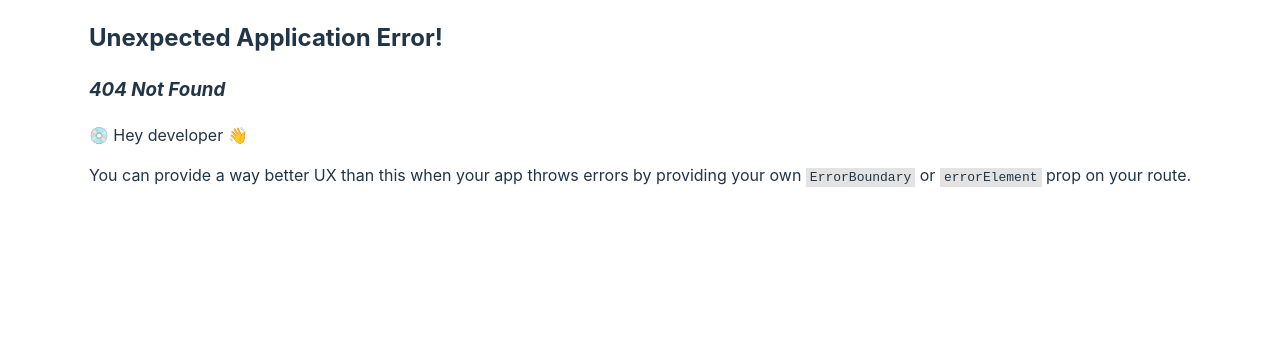
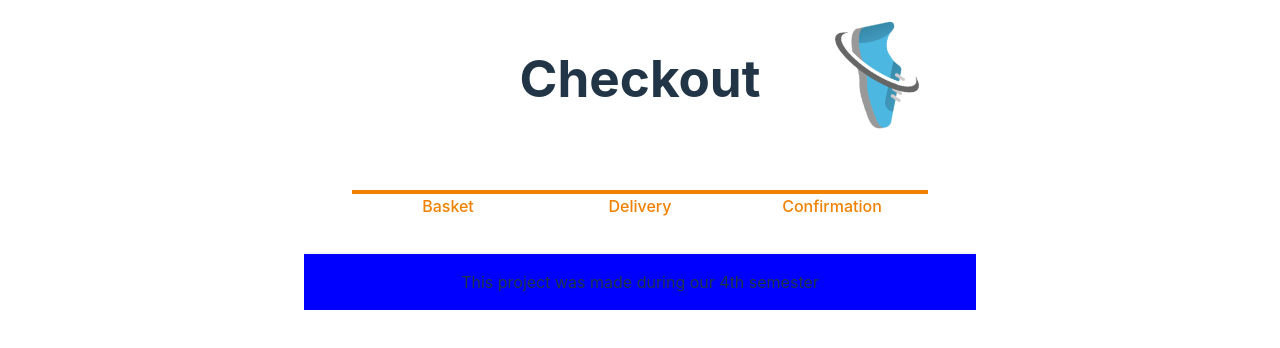
Before and after one commit to Jakob-SA/webstoreFrontend, a React (Vite) app: page /confirmation in a window 1280 px wide. Before the commit this address had no page. Shown: the top 348 px of the page. Built offline with nearby package versions, Linux system fonts and the light colour scheme.

Commit message:
Confirmation screen added

```diff
--- /dev/null
+++ b/src/components/confirmationScreen/confirmation.tsx
@@ -0,0 +1,19 @@
+import NavigationBar from "../header/NavigationBar";
+import Footer from "../header/footer";
+import Header from "../header/header";
+
+function Confirmation() {
+  return (
+    <>
+      <Header />
+      <NavigationBar />
+      <main>
+        <text />
+      </main>
+      <aside></aside>
+      <Footer />
+    </>
+  );
+}
+
+export default Confirmation;
--- a/src/components/header/NavigationBar.css
+++ b/src/components/header/NavigationBar.css
@@ -10,24 +10,36 @@ nav ul {
 }
 
 nav li {
+  height: 3rem;
   display: flex;
   align-items: center;
   justify-content: center;
 }
 
 nav li.active a {
+  text-align: center;
+  justify-content: center;
+  display: flex;
   color: #f08000;
   border-top: 0.3rem #f08000 solid;
   text-decoration: inherit;
+  width: 4rem;
 }
 
-nav a {
+nav li a {
+  text-align: center;
+  justify-content: center;
+  display: flex;
   color: #c0c0c0;
   border-top: 0.3rem #c0c0c0 solid;
   padding: 0 4rem;
+  width: 4rem;
+  text-align: center;
 }
-nav a:hover {
+
+nav li a:hover {
   color: #e2630258;
   border-top: 0.3rem #e2630258 solid;
   text-decoration: inherit;
+  font-size: 110%;
 }
--- a/src/components/header/NavigationBar.tsx
+++ b/src/components/header/NavigationBar.tsx
@@ -13,13 +13,26 @@ export default function NavigationBar() {
               ? "active"
               : location.pathname === "/delivery"
               ? "active"
+              : location.pathname === "/confirmation"
+              ? "active"
               : ""
           }
         >
           <Link to="/">Basket</Link>
         </li>
-        <li className={location.pathname === "/delivery" ? "active" : ""}>
+        <li
+          className={
+            location.pathname === "/delivery"
+              ? "active"
+              : location.pathname === "/confirmation"
+              ? "active"
+              : ""
+          }
+        >
           <Link to="/delivery">Delivery</Link>
+        </li>
+        <li className={location.pathname === "/confirmation" ? "active" : ""}>
+          <Link to="/confirmation">Confirmation</Link>
         </li>
       </ul>
     </nav>
--- a/src/routes.tsx
+++ b/src/routes.tsx
@@ -1,6 +1,7 @@
 import { RouteObject } from "react-router-dom";
 import App from "./App";
 import Delivery from "./components/delivery/delivery";
+import Confirmation from "./components/confirmationScreen/confirmation";
 
 export const routes: RouteObject[] = [
   {
@@ -16,8 +17,9 @@ export const routes: RouteObject[] = [
     path: "/payment",
     element: <Payment />,
   },
+  */
   {
     path: "/confirmation",
     element: <Confirmation />,
-  },*/
+  },
 ];
```
Also changed, not shown: src/components/confirmationScreen/confirmation.css (added).
